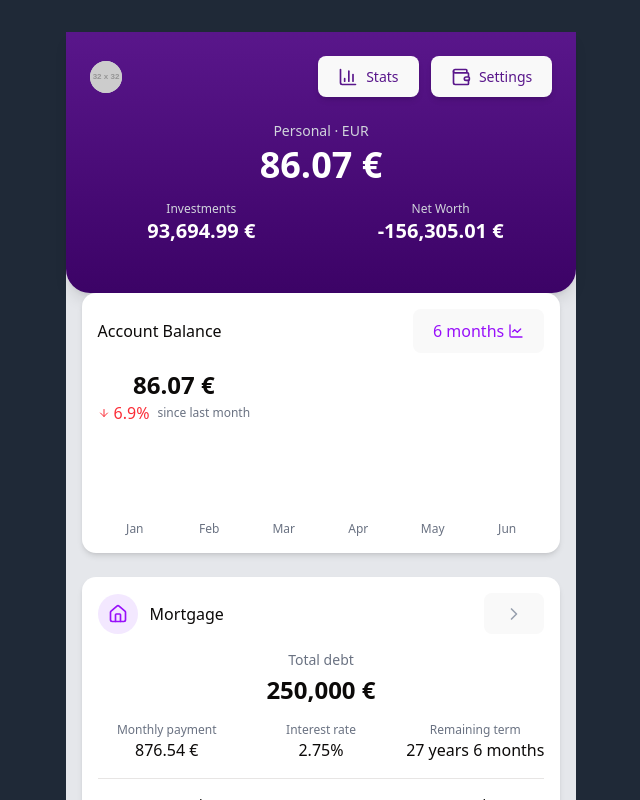
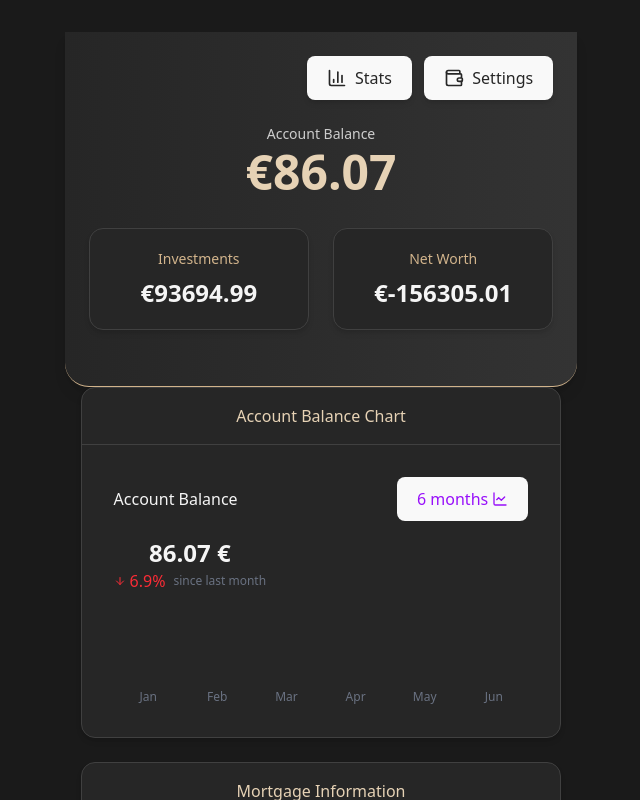
Before and after one commit to smart-mortgages/app, a React (Vite) app in the folder fractional-mortgage-dapp/: page /dashboard in a window 1280 px wide. Shown: the top 800 px of the page, without its empty margins (319-959 px from the left). Built offline with nearby package versions, Linux system fonts and the light colour scheme.

Commit message:
style: update UI theme to dark mode with sand color palette and improved layout

```diff
--- a/fractional-mortgage-dapp/src/index.css
+++ b/fractional-mortgage-dapp/src/index.css
@@ -8,41 +8,41 @@
   line-height: 1.5;
   font-weight: 400;
 
-  color-scheme: light dark;
+  color-scheme: dark;
   color: rgba(255, 255, 255, 0.87);
-  background-color: #242424;
+  background-color: #1a1a1a;
 
   font-synthesis: none;
   text-rendering: optimizeLegibility;
   -webkit-font-smoothing: antialiased;
   -moz-osx-font-smoothing: grayscale;
   --radius: 0.625rem;
-  --background: oklch(1 0 0);
-  --foreground: oklch(0.147 0.004 49.25);
-  --card: oklch(1 0 0);
-  --card-foreground: oklch(0.147 0.004 49.25);
-  --popover: oklch(1 0 0);
-  --popover-foreground: oklch(0.147 0.004 49.25);
-  --primary: oklch(0.216 0.006 56.043);
-  --primary-foreground: oklch(0.985 0.001 106.423);
-  --secondary: oklch(0.97 0.001 106.424);
-  --secondary-foreground: oklch(0.216 0.006 56.043);
-  --muted: oklch(0.97 0.001 106.424);
-  --muted-foreground: oklch(0.553 0.013 58.071);
-  --accent: oklch(0.97 0.001 106.424);
-  --accent-foreground: oklch(0.216 0.006 56.043);
-  --destructive: oklch(0.577 0.245 27.325);
-  --border: oklch(0.923 0.003 48.717);
-  --input: oklch(0.923 0.003 48.717);
-  --ring: oklch(0.709 0.01 56.259);
-  --chart-1: oklch(0.646 0.222 41.116);
-  --chart-2: oklch(0.6 0.118 184.704);
-  --chart-3: oklch(0.398 0.07 227.392);
-  --chart-4: oklch(0.828 0.189 84.429);
-  --chart-5: oklch(0.769 0.188 70.08);
-  --sidebar: oklch(0.985 0.001 106.423);
-  --sidebar-foreground: oklch(0.147 0.004 49.25);
-  --sidebar-primary: oklch(0.216 0.006 56.043);
+  --background: #1a1a1a;
+  --foreground: #f5f5f5;
+  --card: #262626;
+  --card-foreground: #f5f5f5;
+  --popover: #262626;
+  --popover-foreground: #f5f5f5;
+  --primary: #d2b48c; /* Sand color */
+  --primary-foreground: #262626;
+  --secondary: #e6d2b5; /* Lighter sand */
+  --secondary-foreground: #262626;
+  --muted: #404040;
+  --muted-foreground: #d4d4d4;
+  --accent: #c19a6b; /* Darker sand */
+  --accent-foreground: #f5f5f5;
+  --destructive: #ff6b6b;
+  --border: #404040;
+  --input: #404040;
+  --ring: #d2b48c;
+  --chart-1: #d2b48c; /* Sand */
+  --chart-2: #c19a6b; /* Darker sand */
+  --chart-3: #e6d2b5; /* Lighter sand */
+  --chart-4: #a67c52; /* Even darker sand */
+  --chart-5: #f0e6d2; /* Very light sand */
+  --sidebar: #262626;
+  --sidebar-foreground: #f5f5f5;
+  --sidebar-primary: #d2b48c; /* Sand */
   --sidebar-primary-foreground: oklch(0.985 0.001 106.423);
   --sidebar-accent: oklch(0.97 0.001 106.424);
   --sidebar-accent-foreground: oklch(0.216 0.006 56.043);
@@ -65,7 +65,7 @@ body {
   place-items: center;
   min-width: 320px;
   min-height: 100vh;
-  background-color: #1f2937; /* dark gray-800 */
+  background-color: #1a1a1a; /* Very dark background */
 }
 
 h1 {
--- a/fractional-mortgage-dapp/src/pages/Dashboard.tsx
+++ b/fractional-mortgage-dapp/src/pages/Dashboard.tsx
@@ -50,45 +50,42 @@ const Dashboard = () => {
 
   const renderMainView = () => (
     <>
-      <div className="bg-gradient-to-b from-purple-900 to-purple-950 text-white p-6 rounded-b-3xl shadow-lg">
-        <div className="flex justify-between items-center mb-6">
-          <div className="w-8 h-8 rounded-full bg-gray-300 overflow-hidden">
-            <img src="https://via.placeholder.com/32" alt="Profile" className="w-full h-full object-cover" />
-          </div>
+      <div className="bg-gradient-to-r from-[#262626] to-[#333333] p-6 rounded-b-3xl shadow-lg border-b border-[#d2b48c]">
+        <div className="flex justify-end mb-6">
           <div className="flex space-x-3">
-            <button className="px-3 py-2 rounded-lg bg-white text-purple-900 hover:bg-gray-100 flex items-center shadow-md">
-              <BarChart3 className="w-5 h-5 text-purple-900" />
-              <span className="ml-2 text-sm font-medium">Stats</span>
+            <button className="flex items-center space-x-2 bg-[#d2b48c] text-[#262626] px-4 py-2 rounded-lg text-sm font-medium hover:bg-[#c19a6b] transition-colors shadow-md">
+              <BarChart3 className="w-5 h-5" />
+              <span>Stats</span>
             </button>
-            <button className="px-3 py-2 rounded-lg bg-white text-purple-900 hover:bg-gray-100 flex items-center shadow-md">
-              <Wallet className="w-5 h-5 text-purple-900" />
-              <span className="ml-2 text-sm font-medium">Settings</span>
+            <button className="flex items-center space-x-2 bg-[#d2b48c] text-[#262626] px-4 py-2 rounded-lg text-sm font-medium hover:bg-[#c19a6b] transition-colors shadow-md">
+              <Wallet className="w-5 h-5" />
+              <span>Settings</span>
             </button>
           </div>
         </div>
 
-        <div className="mb-6">
-          {/* Dominant account balance */}
-          <div className="mb-4">
-            <div className="text-sm text-gray-300 mb-1">Personal · EUR</div>
-            <div className="text-4xl font-bold">
-              {financialData.accounts.balance.toFixed(2)} {financialData.accounts.currency}
+        <div className="mb-8">
+          {/* Centered account balance */}
+          <div className="text-center">
+            <p className="text-sm text-[#f5f5f5] opacity-80 mb-1">Account Balance</p>
+            <div className="flex justify-center">
+              <span className="text-5xl font-bold text-[#e6d2b5]">{financialData.accounts.currency}{financialData.accounts.balance}</span>
             </div>
           </div>
 
-          {/* Investment and Net Worth in a row */}
-          <div className="grid grid-cols-2 gap-4">
-            <div>
-              <div className="text-xs text-gray-300">Investments</div>
-              <div className="text-xl font-semibold">
-                {financialData.investments.totalValue.toLocaleString()} {financialData.investments.currency}
-              </div>
+          {/* Financial metrics grid */}
+          <div className="grid grid-cols-2 gap-6 mt-8">
+            <div className="bg-[#262626] rounded-xl shadow-md p-5 border border-[#404040] text-center">
+              <h3 className="text-sm font-medium text-[#d2b48c] mb-2">Investments</h3>
+              <p className="text-2xl font-semibold text-[#f5f5f5]">
+                {financialData.investments.currency}{financialData.investments.totalValue.toFixed(2)}
+              </p>
             </div>
-            <div>
-              <div className="text-xs text-gray-300">Net Worth</div>
-              <div className="text-xl font-semibold">
-                {financialData.netWorth.value.toLocaleString()} {financialData.netWorth.currency}
-              </div>
+            <div className="bg-[#262626] rounded-xl shadow-md p-5 border border-[#404040] text-center">
+              <h3 className="text-sm font-medium text-[#d2b48c] mb-2">Net Worth</h3>
+              <p className="text-2xl font-semibold text-[#f5f5f5]">
+                {financialData.accounts.currency}{financialData.netWorth.value.toFixed(2)}
+              </p>
             </div>
           </div>
         </div>
@@ -97,38 +94,46 @@ const Dashboard = () => {
       {/* Action buttons removed as requested */}
 
       <div className="px-4 mb-6">
-        <div className="bg-white rounded-xl shadow-md overflow-hidden">
-          <AccountBalanceChart />
+        <div className="bg-[#262626] rounded-xl shadow-md overflow-hidden border border-[#404040]">
+          <div className="p-4 border-b border-[#404040]">
+            <h3 className="font-medium text-[#e6d2b5] text-center">Account Balance Chart</h3>
+          </div>
+          <div className="p-4">
+            <AccountBalanceChart />
+          </div>
         </div>
       </div>
 
       <div className="px-4 mb-6">
-        <div className="bg-white rounded-xl shadow-md overflow-hidden">
+        <div className="bg-[#262626] rounded-xl shadow-md overflow-hidden border border-[#404040]">
+          <div className="p-4 border-b border-[#404040]">
+            <h3 className="font-medium text-[#e6d2b5]">Mortgage Information</h3>
+          </div>
           <MortgageInfo mortgageData={financialData.mortgages} />
         </div>
       </div>
 
       {/* Transactions section */}
       <div className="px-4 mb-6">
-        <div className="bg-white rounded-xl shadow-md overflow-hidden">
+        <div className="bg-[#262626] rounded-xl shadow-md overflow-hidden border border-[#404040]">
           <div className="p-4 border-b">
-            <h3 className="font-medium">Recent Transactions</h3>
+            <h3 className="font-medium text-[#e6d2b5]">Recent Transactions</h3>
           </div>
-          <div className="divide-y">
+          <div className="divide-y divide-[#404040]">
             {financialData.accounts.transactions.map(transaction => (
-              <div key={transaction.id} className="p-4 flex items-center justify-between">
+              <div key={transaction.id} className="p-4 flex justify-between items-center">
                 <div className="flex items-center">
-                  <div className="w-10 h-10 rounded-full bg-gray-100 flex items-center justify-center mr-3">
+                  <div className="w-10 h-10 rounded-full bg-[#333333] flex items-center justify-center mr-3 border border-[#404040]">
                     <span className="text-lg">{transaction.icon}</span>
                   </div>
                   <div>
-                    <div className="font-medium">{transaction.name}</div>
-                    <div className="text-xs text-gray-500">{transaction.time}</div>
+                    <p className="font-medium text-[#f5f5f5]">{transaction.name}</p>
+                    <p className="text-xs text-[#a0a0a0]">{transaction.time}</p>
                   </div>
                 </div>
-                <div className="text-right">
-                  <div>{transaction.amount} €</div>
-                </div>
+                <span className={`font-medium ${transaction.amount >= 0 ? 'text-[#d2b48c]' : 'text-[#ff6b6b]'}`}>
+                  {transaction.amount >= 0 ? '+' : ''}{transaction.amount} {financialData.accounts.currency}
+                </span>
               </div>
             ))}
           </div>
@@ -145,7 +150,7 @@ const Dashboard = () => {
   // Crypto view removed as requested
 
   return (
-    <div className="min-h-screen bg-gray-200 pb-20">
+    <div className="min-h-screen bg-[#1a1a1a] pb-20">
       {renderMainView()}
     </div>
   );
```
